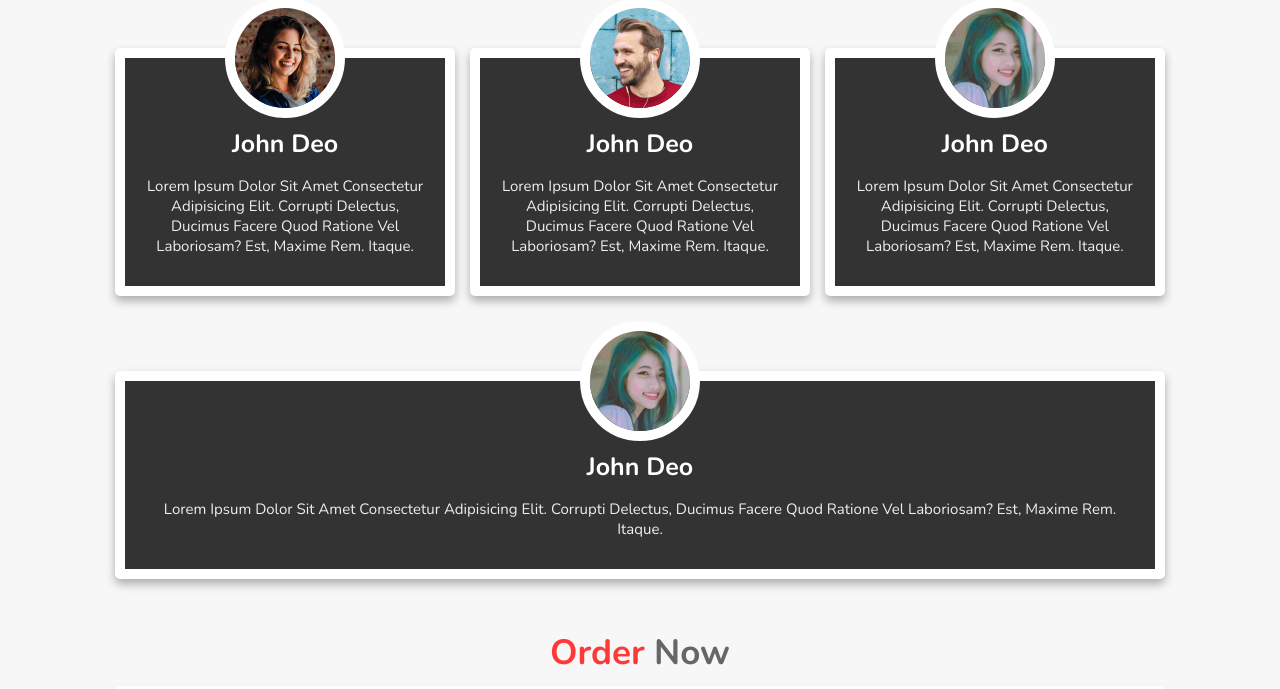
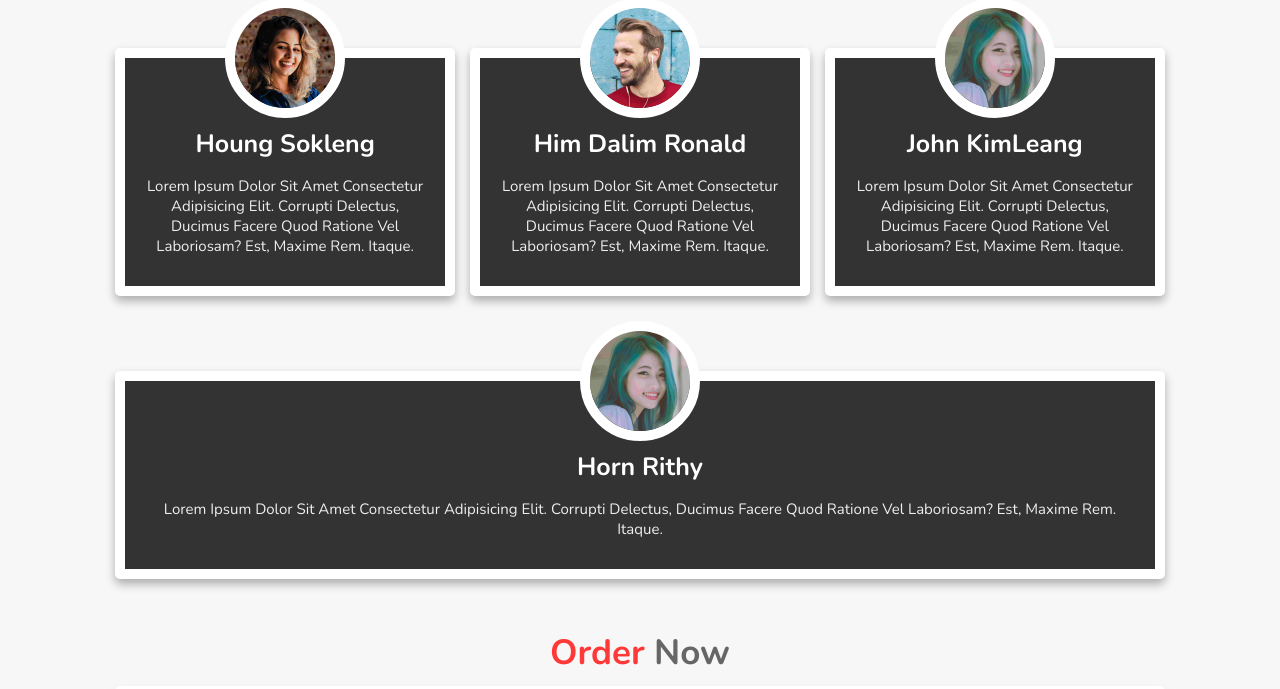
Before and after one commit to LengTech11/Food-Web, a plain HTML site: page Team.html in a window 1280 px wide. Shown: the part 99-788 px from the top of the page. Drawn offline with nearby package versions, Linux system fonts and the light colour scheme.

Commit message:
team Update

```diff
--- a/Team.html
+++ b/Team.html
@@ -16,7 +16,7 @@
 
             <div class="box">
                 <img src="images/pic1.png" alt="">
-                <h3>john deo</h3>
+                <h3>Houng Sokleng</h3>
                 <div class="stars">
                     <i class="fas fa-star"></i>
                     <i class="fas fa-star"></i>
@@ -28,7 +28,7 @@
             </div>
             <div class="box">
                 <img src="images/pic2.png" alt="">
-                <h3>john deo</h3>
+                <h3>Him Dalim Ronald</h3>
                 <div class="stars">
                     <i class="fas fa-star"></i>
                     <i class="fas fa-star"></i>
@@ -40,7 +40,7 @@
             </div>
             <div class="box">
                 <img src="images/pic3.png" alt="">
-                <h3>john deo</h3>
+                <h3>john KimLeang</h3>
                 <div class="stars">
                     <i class="fas fa-star"></i>
                     <i class="fas fa-star"></i>
@@ -52,7 +52,7 @@
             </div>
             <div class="box">
                 <img src="images/pic3.png" alt="">
-                <h3>john deo</h3>
+                <h3>Horn Rithy</h3>
                 <div class="stars">
                     <i class="fas fa-star"></i>
                     <i class="fas fa-star"></i>
```
